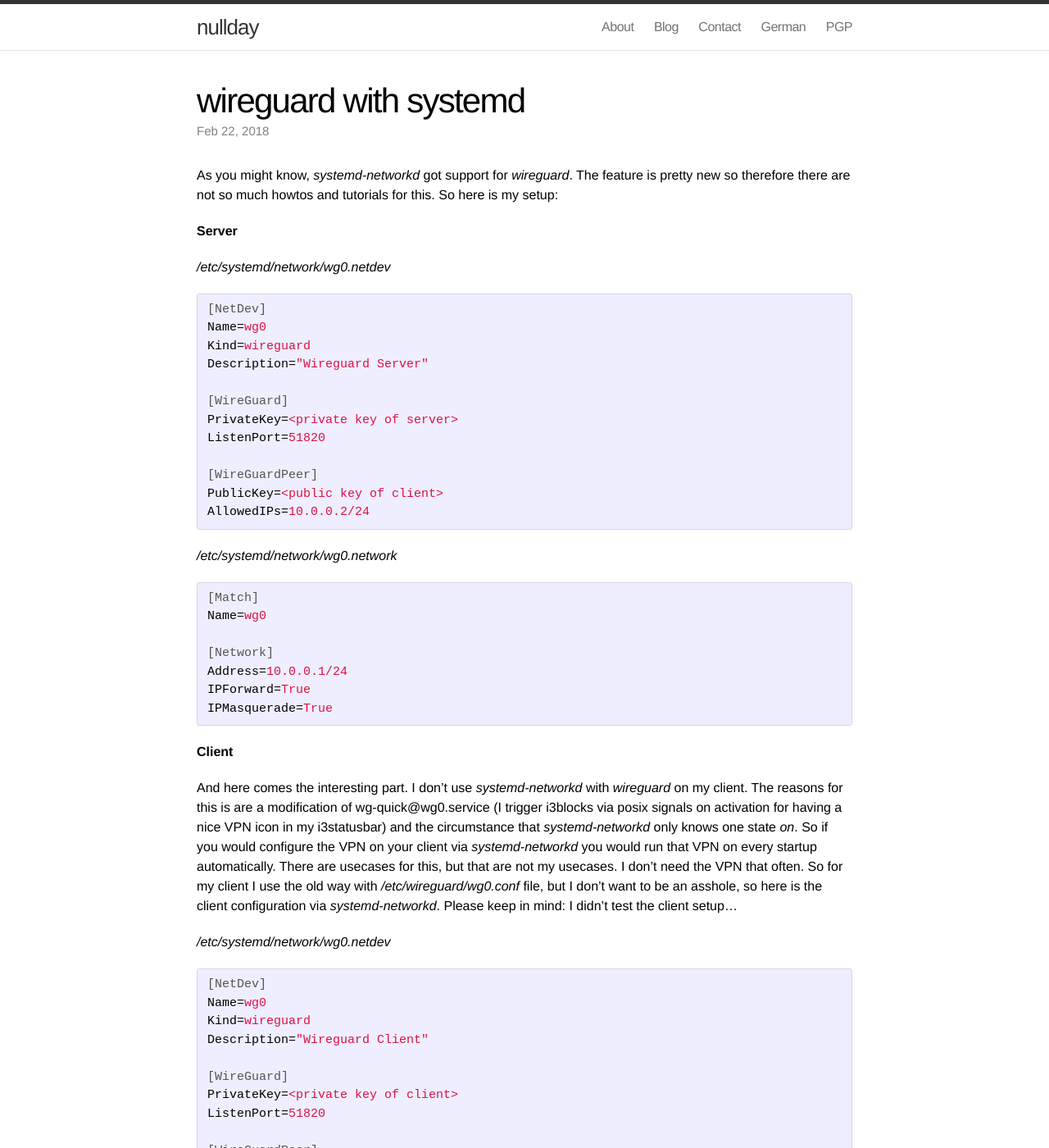
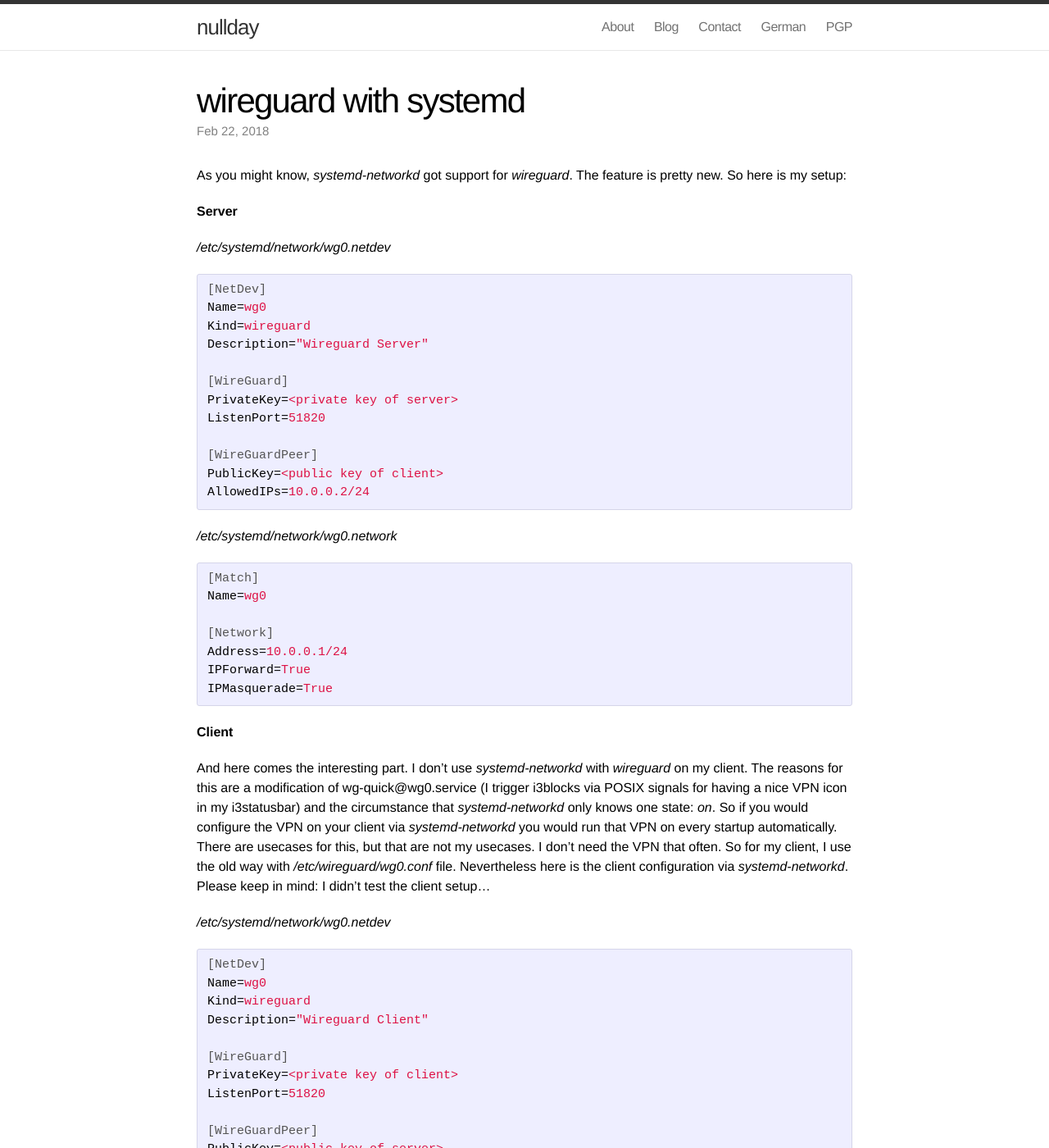
Before and after one commit to shibumi/en.nullday.de, a Jekyll site: the page built from _posts/2018-02-22-wireguard-with-systemd.markdown, in a window 1280 px wide and 1400 px high. Shown: the whole window at 82% size. Built offline with Jekyll 4.4.1, drawn with Linux system fonts in a browser that asks for light colours; some of the changed text lies outside the part shown.

```diff
--- a/_config.yml
+++ b/_config.yml
@@ -1,7 +1,7 @@
 # Site settings
 title: nullday
 email: chris@nullday.de
-description: "nullday is the webspace of Christian Rebischke. Last change: 2018-07-15"
+description: "nullday is the webspace of Christian Rebischke. Last change: 2018-08-08"
 baseurl: ""
 url: "http://en.nullday.de"
 twitter_username: sh1bumi
--- a/_posts/2018-02-22-wireguard-with-systemd.markdown
+++ b/_posts/2018-02-22-wireguard-with-systemd.markdown
@@ -6,8 +6,7 @@ categories: IT-Sec
 ---
 
 As you might know, *systemd-networkd* got support for *wireguard*.
-The feature is pretty new so therefore there are not so much howtos and
-tutorials for this. So here is my setup:
+The feature is pretty new. So here is my setup:
 
 **Server**
 
@@ -41,16 +40,16 @@ IPMasquerade=True
 **Client**
 
 And here comes the interesting part. I don't use *systemd-networkd* with
-*wireguard* on my client. The reasons for this is are a modification of
-wg-quick@wg0.service (I trigger i3blocks via posix signals on activation
-for having a nice VPN icon in my i3statusbar) and the circumstance that
-*systemd-networkd* only knows one state *on*. So if you would configure
+*wireguard* on my client. The reasons for this are a modification of
+wg-quick@wg0.service (I trigger i3blocks via POSIX signals for having a
+nice VPN icon in my i3statusbar) and the circumstance that
+*systemd-networkd* only knows one state: *on*. So if you would configure
 the VPN on your client via *systemd-networkd* you would run that VPN on
 every startup automatically. There are usecases for this, but that are
-not my usecases. I don't need the VPN that often. So for my client I use
-the old way with */etc/wireguard/wg0.conf* file, but I don't want to be
-an asshole, so here is the client configuration via *systemd-networkd*.
-Please keep in mind: I didn't test the client setup...
+not my usecases. I don't need the VPN that often. So for my client, I
+use the old way with */etc/wireguard/wg0.conf* file. Nevertheless here
+is the client configuration via *systemd-networkd*.  Please keep in
+mind: I didn't test the client setup...
 
 */etc/systemd/network/wg0.netdev*
 ~~~ ini
```
